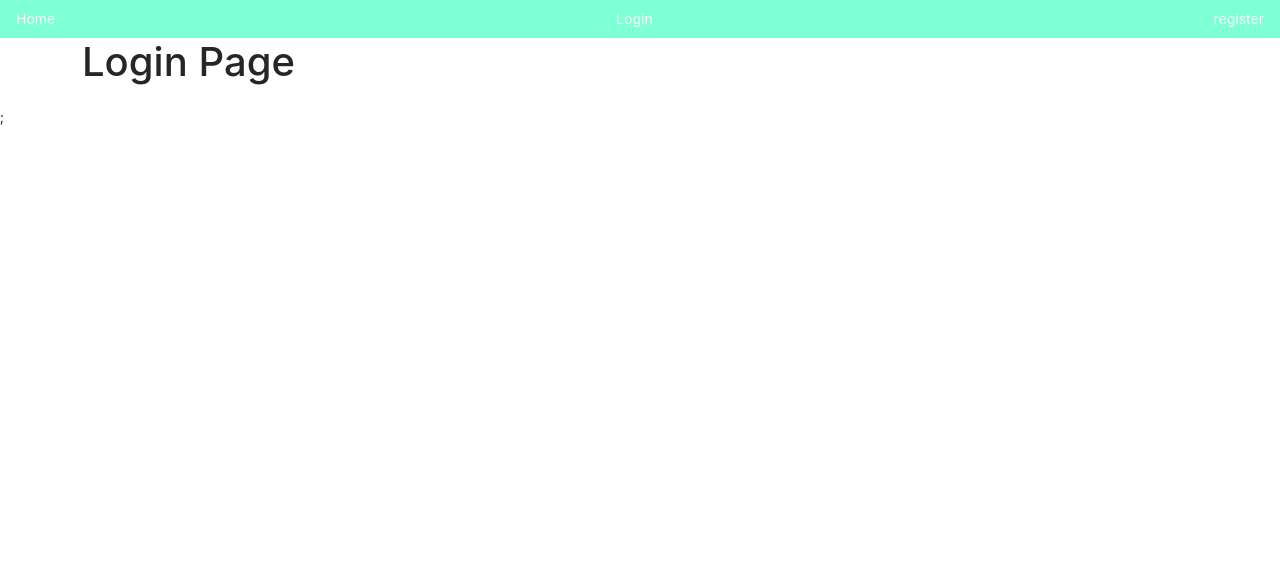
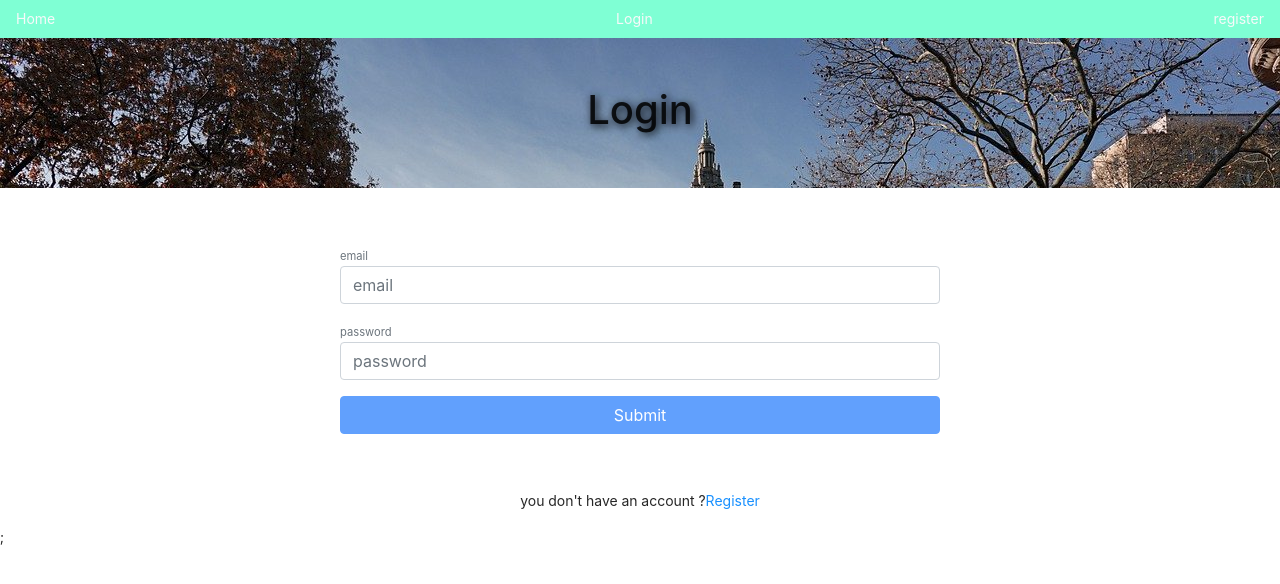
Before and after one commit to piincher/socialMedia-front-end, a Next.js app: page /login in a window 1280 px wide. Shown: the top 584 px of the page. Built offline with nearby package versions, Linux system fonts and the light colour scheme.

Commit message:
fix a collision on custom modal

```diff
--- a/components/Modal.js
+++ b/components/Modal.js
@@ -1,5 +1,5 @@
 import { Modal } from 'antd';
-const Modal = ({ children, ...otherProps }) => {
+const CustomModal = ({ children, ...otherProps }) => {
 	return (
 		<div className="row">
 			<div className="col">
@@ -8,4 +8,4 @@ const Modal = ({ children, ...otherProps }) => {
 		</div>
 	);
 };
-export default Modal;
+export default CustomModal;
--- a/pages/login.js
+++ b/pages/login.js
@@ -1,9 +1,77 @@
+import { useState } from 'react';
+import Link from 'next/link';
+import { useRouter } from 'next/router';
+
+import { toast } from 'react-toastify';
+import axios from 'axios';
+import { SyncOutlined } from '@ant-design/icons';
+
+import FormInput from '../components/FormInput';
+
+import CustomButton from '../components/CustomButton';
 const Login = () => {
+	const [ email, setEmail ] = useState('');
+	const [ password, setPassword ] = useState('');
+	const [ loading, setLoading ] = useState(false);
+
+	const router = useRouter();
+	const handleSubmit = async (e) => {
+		e.preventDefault();
+		try {
+			setLoading(true);
+			const { data } = await axios.post(`${process.env.NEXT_PUBLIC_API}/login`, {
+				email,
+				password
+			});
+
+			router.push('/');
+			setLoading(false);
+		} catch (error) {
+			toast.error(error.response.data);
+			setLoading(false);
+		}
+	};
 	return (
-		<div className="container">
+		<div className="container-fluid">
+			<div className="row py-5 text-light bg-default-image">
+				<div className="col text-center">
+					<h1>Login</h1>
+				</div>
+			</div>
+
+			<div className="row py-5">
+				<div className="col-md-6 offset-md-3">
+					<form onSubmit={handleSubmit}>
+						<FormInput
+							label="email"
+							type="email"
+							placeholder="email"
+							value={email}
+							handleChange={(e) => setEmail(e.target.value)}
+						/>
+						<FormInput
+							label="password"
+							type="password"
+							placeholder="password"
+							value={password}
+							handleChange={(e) => setPassword(e.target.value)}
+						/>
+
+						<CustomButton disabled={!email || !password}>
+							{loading ? <SyncOutlined spin className="py-1" /> : 'Submit'}
+						</CustomButton>
+					</form>
+				</div>
+			</div>
+
 			<div className="row">
 				<div className="col">
-					<h1>Login Page </h1>
+					<p className="text-center">
+						you don't have an account ?
+						<Link href="/register">
+							<a>Register</a>
+						</Link>
+					</p>
 				</div>
 			</div>
 		</div>
```
Also changed, not shown: pages/register.js (+14 -3 lines).
